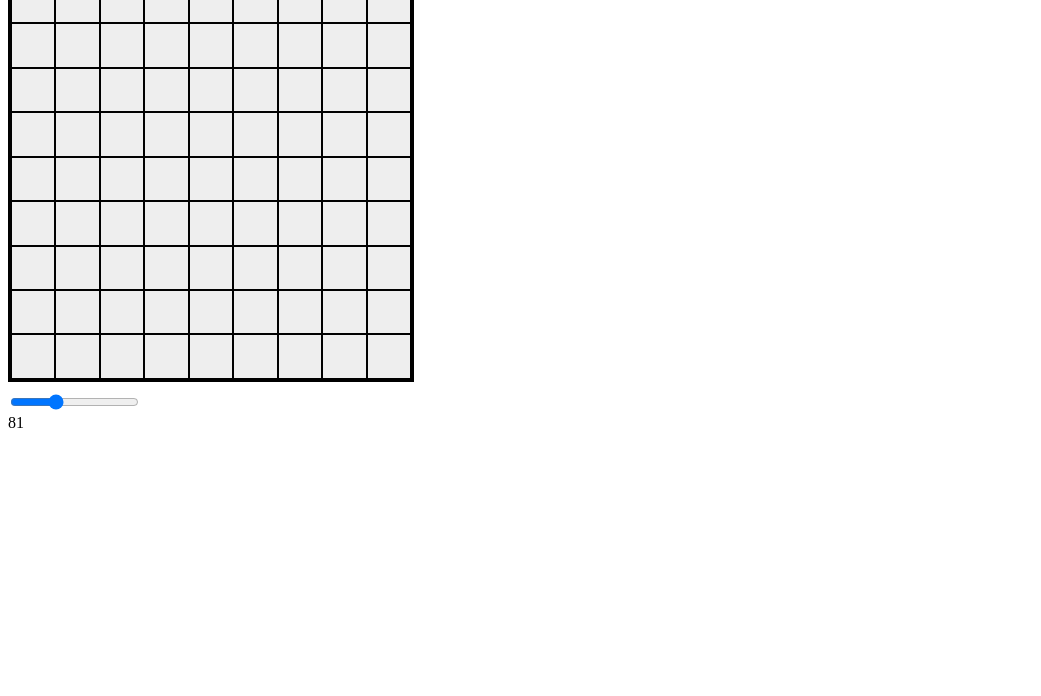
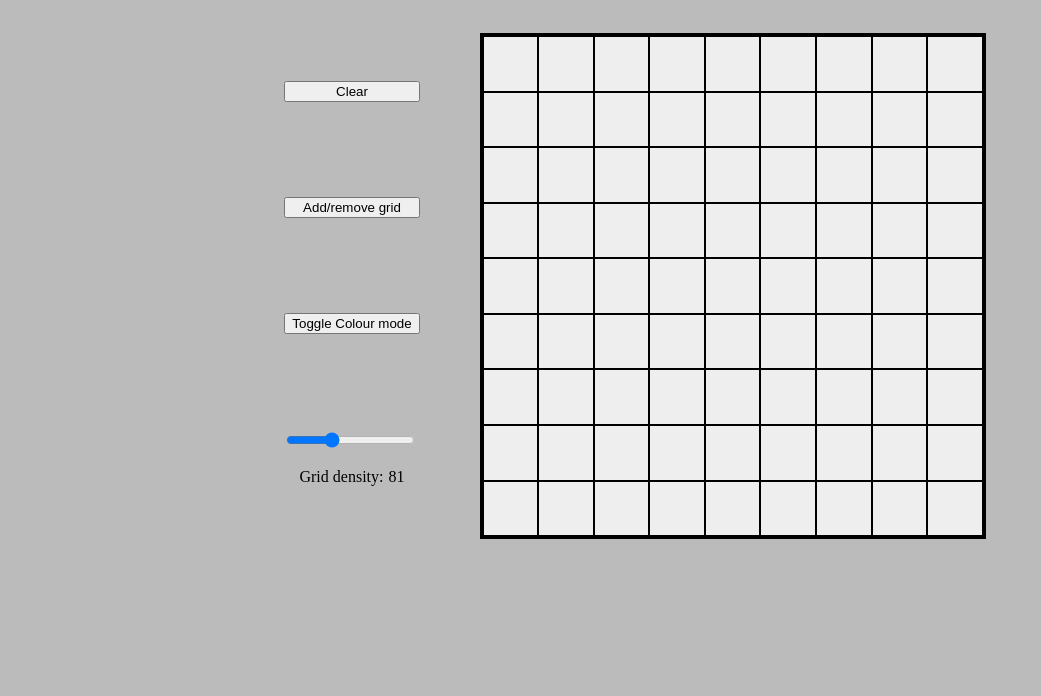
Before and after one commit to James-rae-eng/Etch-a-sketch, a plain HTML site: page index.html in a window 1280 px wide. Shown: the part 104-800 px from the top of the page, without its empty margins (0-1041 px from the left). Drawn offline with Linux system fonts and the light colour scheme.

Commit message:
added random color mode button and added functioanlity for this, also updated general styling

```diff
--- a/index.html
+++ b/index.html
@@ -11,15 +11,24 @@
 <body>
     <h1>Etch-a-sketch</h1>
 
-    <div id="gridContainer">
+    <div class = "content">
+        <div class = "controls">
+            <button id="clearButton">Clear</button>
+            <button id="gridButton">Add/remove grid</button>
+            <button id="colorButton">Toggle Colour mode</button>
+            <div class="sliderBox">
+                <div class="slider">
+                    <input id="input" type="range" min="0" max="9" value="3" step="1">
+                </div>
+                <div class="gridDensity">
+                    <p>Grid density:</p>
+                    <div id="output"></div>
+                </div>
+            </div>
+        </div>
+        <div id="gridContainer"></div>
     </div>
 
-    <button id="clearButton">Clear</button>
-
-    <div class="slider">
-        <input id="input" type="range" min="0" max="9" value="3" step="1">
-    </div>
-    <div id="output"></div>
 
 </body>
 </html>
--- a/script.js
+++ b/script.js
@@ -1,10 +1,23 @@
 //slider
 let values = [36,49,64,81,100,121,144,169,196,225];
-
 let input = document.getElementById('input'),
     output = document.getElementById('output');
 
 let numberOfBlocks;
+
+//color button
+let colorToggle = 0;
+const colorButton = document.getElementById("colorButton");
+colorButton.addEventListener("click", () => {
+    if (colorToggle === 0) {
+        colorToggle = 1;
+        generateGrid();
+    }
+    else {
+        colorToggle = 0;
+        generateGrid();
+    }
+});
 
 input.oninput = function(){
     output.innerHTML = values[this.value];
@@ -13,30 +26,43 @@ input.oninput = function(){
 };
 input.oninput(); //set default value
 
-
-
 function generateGrid() {
     const oldgrid = document.getElementById('gridContainer');
     oldgrid.innerHTML = '';
-
     for (let x = 0; x < numberOfBlocks; x++) {
         let block = document.createElement('div');
         block.className = 'block';
         document.getElementById('gridContainer').appendChild(block);
     }
-
     for (const grid of document.querySelectorAll('#gridContainer')) {
         grid.style.setProperty('--cols', Math.ceil(Math.sqrt(numberOfBlocks)));
     }
 
-    //set block black with mouseover
-    let block = document.querySelectorAll('.block');
+    function randomColor() {
+        let letters = '0123456789ABCDEF';
+        var color = '#';
+        for (var i = 0; i < 6; i++) {
+            color += letters[Math.floor(Math.random() * 16)];
+        }
+        return color;
+    }
 
-    block.forEach((block) => {
-        block.addEventListener("mouseover", () => {
-            block.setAttribute("style", "background-color:black;")
+    //set block black/color with mouseover
+    const block = document.querySelectorAll('.block');
+    if (colorToggle === 0) {
+        block.forEach((block) => {
+            block.addEventListener("mouseover", () => {
+                block.style.backgroundColor = "black";
+            });
         });
-    });
+    }
+    else {
+        block.forEach((block) => {
+            block.addEventListener("mouseover", () => {
+                block.style.backgroundColor = randomColor();
+            });
+        });
+    }
 
     //clear button
     const clearButton = document.getElementById("clearButton");
@@ -46,4 +72,11 @@ function generateGrid() {
         });
     });
 
+    //grid management button
+    const gridButton = document.getElementById("gridButton");
+    block.forEach((block) => {
+        gridButton.addEventListener("click", () => {
+           block.classList.toggle("block");
+        });
+    });
 }
--- a/style.css
+++ b/style.css
@@ -1,19 +1,48 @@
+body {
+  background-color: rgb(187, 187, 187);
+}
+
+h1 {
+  font-size: 48px;
+  text-align: center;
+  margin-bottom: 50px;
+}
+
+.content {
+  display: flex;
+  justify-content: center;
+}
+
+.controls {
+  display: flex;
+  flex-direction: column;
+  justify-content: space-around;
+}
+
+.gridDensity {
+  display: flex;
+  justify-content: center;
+}
+
+#output {
+  margin: 16px 0 0 5px;
+}
+
 #gridContainer {
   border: 3px solid black;
-
-  height: 400px;
-  width: 400px;
-
+  height: 500px;
+  width: 500px;
   --cols: 1;
   display: inline-grid;
   grid-template-columns: repeat(var(--cols), 1fr);
   grid-template-rows: repeat(var(--cols), 1fr);
   background: #eee;
   vertical-align: top;
-  margin: 0 10px 10px 0;
+  margin: 0 10px 10px 60px;
 }
 
 
 .block {
   border: 1px solid black;
+
 }
```
